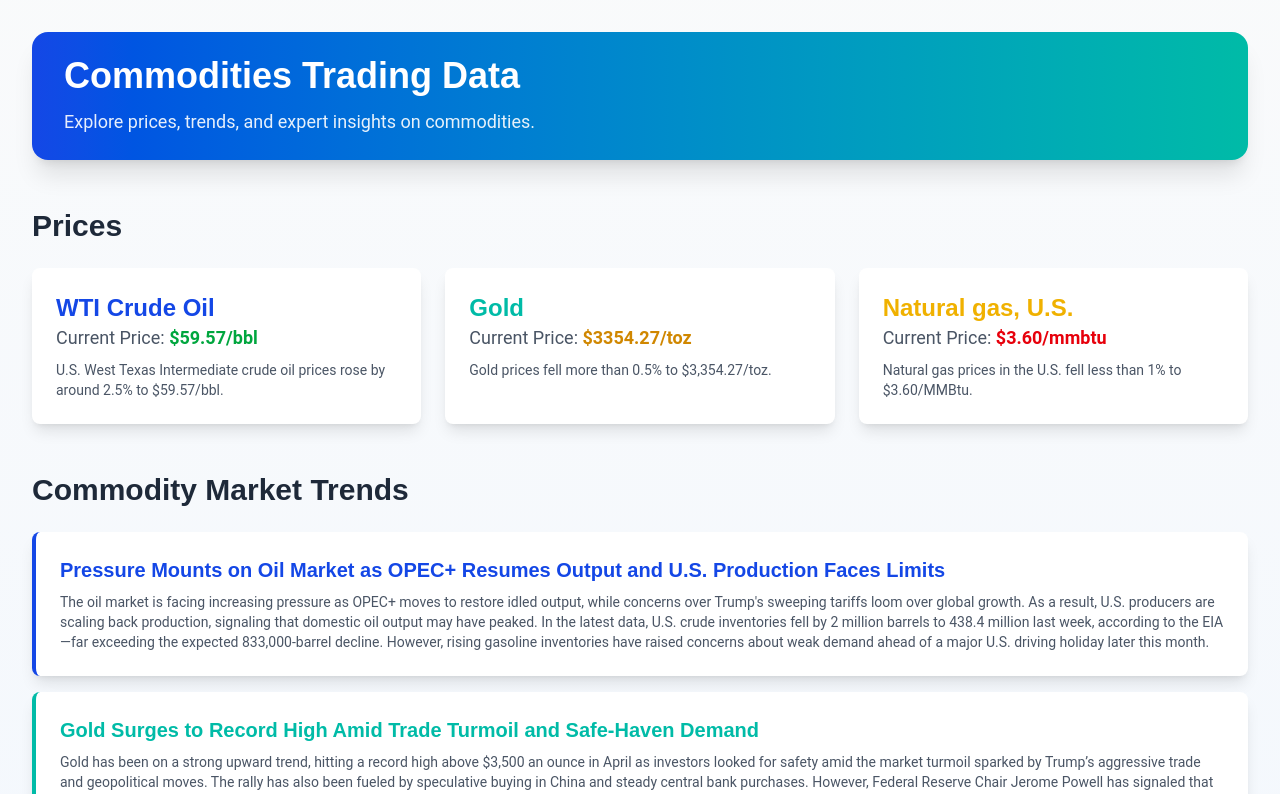
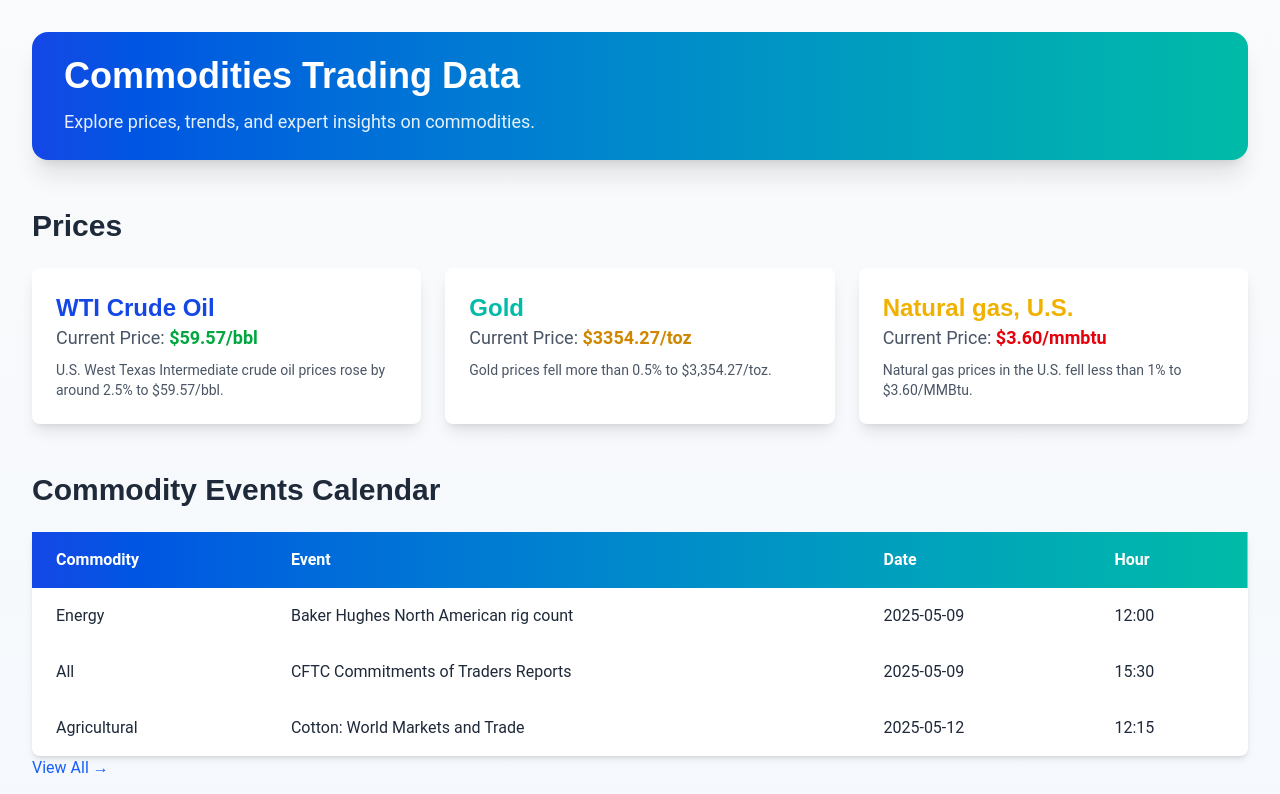
Before and after one commit to 1409-2542/Commodities-Trading-Data, a Next.js app: page / in a window 1280 px wide. Shown: the top 794 px of the page. Built offline with nearby package versions, Linux system fonts and the light colour scheme.

Commit message:
added calendar, added it to homepage, improved yearly data page

```diff
--- /dev/null
+++ b/app/calendar/page.tsx
@@ -0,0 +1,13 @@
+import calendar from '../../data/calendar'
+import CalendarPage from '../../components/CalendarPage'
+
+export default function Calendar() {
+  return (
+    <section>
+      <div>
+        <CalendarPage data={calendar}/>
+      </div>
+      <p>Stay informed about important upcoming reports and releases that impact commodity markets.</p>
+    </section>
+  );
+}
--- a/app/page.tsx
+++ b/app/page.tsx
@@ -2,10 +2,12 @@
 import liveprices from '../data/liveprices'
 import commodities from '../data/commodities'
 import marketTrends from '../data/markettrends'
+import calendar from '../data/calendar'
 
 import LiveMarketPrices from '../components/LiveMarketPrices'
 import CommodityTable from '../components/CommodityTable'
 import MarketTrends from '../components/MarketTrends'
+import CalendarPage from '../components/CalendarPage'
 
 export default function HomePage() {
   return (
@@ -14,10 +16,14 @@
         <LiveMarketPrices data={liveprices} />
       </div>
       <div>
+        <CalendarPage data={calendar.slice(0, 3)} />
+        <Link href="/calendar" className="text-blue-600 hover:underline">View All →</Link>
+      </div>
+      <div>
         <MarketTrends data={marketTrends} />
       </div>
       <div>
-        <CommodityTable data={commodities} />
+        <CommodityTable data={commodities}/>
       </div>
       <div>
       <Link href="/yearly-data" className="text-3xl font-bold text-gray-800 hover:text-blue-800">View Yearly Commodity Prices &#62;</Link>
--- /dev/null
+++ b/components/CalendarPage.js
@@ -0,0 +1,29 @@
+"use client"
+
+export default function Calendar({ data }) {
+  return (
+    <section className="space-y-6 mt-12">
+      <h2 className="text-3xl font-bold text-gray-800">Commodity Events Calendar</h2>
+        <table className="table-auto w-full bg-white rounded-lg shadow-md mt-6">
+          <thead className="bg-gradient-to-r from-blue-700 to-teal-500 text-white">
+            <tr>
+              <th className="px-6 py-4 text-left">Commodity</th>
+              <th className="px-6 py-4 text-left">Event</th>
+              <th className="px-6 py-4 text-left">Date</th>
+              <th className="px-6 py-4 text-left">Hour</th>
+            </tr>
+          </thead>
+          <tbody>
+            {data.map((event, index) => (
+              <tr key={index} className="hover:bg-gray-100">
+                <td className="px-6 py-4">{event.commodity}</td>
+                <td className="px-6 py-4">{event.event}</td>
+                <td className="px-6 py-4">{event.date}</td>
+                <td className="px-6 py-4">{event.hour}</td>
+              </tr>
+            ))}
+          </tbody>
+        </table>
+    </section>
+  );
+}
--- a/components/YearlyCommodityTable.js
+++ b/components/YearlyCommodityTable.js
@@ -2,7 +2,7 @@
 
 export default function YearlyCommodityTable({ data }) {
   return (
-    <section>
+    <section className="space-y-6 mt-12">
       <h2 className="text-3xl font-bold text-gray-800">Commodity Prices Table</h2>
         <table className="table-auto w-full bg-white rounded-lg shadow-xl mt-6">
           <thead className="bg-gradient-to-r from-blue-700 to-teal-500 text-white">
--- /dev/null
+++ b/data/calendar.js
@@ -0,0 +1,78 @@
+const commodityEvents = [
+  { commodity: "Energy", date: "2025-05-09", hour: "12:00", event: "Baker Hughes North American rig count" },
+  { commodity: "All", date: "2025-05-09", hour: "15:30", event: "CFTC Commitments of Traders Reports" },
+  { commodity: "Agricultural", date: "2025-05-12", hour: "12:15", event: "Cotton: World Markets and Trade" },
+  { commodity: "Agricultural", date: "2025-05-12", hour: "12:15", event: "Grains: World Markets and Trade" },
+  { commodity: "Agricultural", date: "2025-05-12", hour: "12:15", event: "Oilseeds: World Markets and Trade" },
+  { commodity: "Agricultural", date: "2025-05-12", hour: "12:15", event: "World Agricultural Production" },
+  { commodity: "Agricultural", date: "2025-05-12", hour: "", event: "Crop production" },
+  { commodity: "Agricultural", date: "2025-05-12", hour: "12:00", event: "WASDE Report" },
+  { commodity: "Energy", date: "2025-05-13", hour: "16:30", event: "API Weekly Statistical Bulletin" },
+  { commodity: "Palm Oil", date: "2025-05-13", hour: "", event: "MPOB Supply & Demand" },
+  { commodity: "Palm Oil", date: "2025-05-13", hour: "", event: "SPPOMA Malaysia Production" },
+  { commodity: "Energy", date: "2025-05-14", hour: "10:30", event: "EIA Weekly Petroleum Status Report" },
+  { commodity: "Energy", date: "2025-05-14", hour: "", event: "OPEC Monthly Oil Market Report" },
+  { commodity: "Energy", date: "2025-05-15", hour: "10:30", event: "EIA Weekly Natural Gas Storage Report" },
+  { commodity: "Agricultural", date: "2025-05-15", hour: "08:30", event: "Weekly Export Sales" },
+  { commodity: "Energy", date: "2025-05-15", hour: "10:00", event: "IEA Oil Market Report (OMR)" },
+  { commodity: "Agricultural", date: "2025-05-15", hour: "12:00", event: "NOPA Report" },
+  { commodity: "Palm Oil", date: "2025-05-15", hour: "", event: "ITS Indonesia palm oil export data from cargo surveyor ITS" },
+  { commodity: "Energy", date: "2025-05-16", hour: "12:00", event: "Baker Hughes North American rig count" },
+  { commodity: "All", date: "2025-05-16", hour: "15:30", event: "CFTC Commitments of Traders Reports" },
+  { commodity: "Palm Oil", date: "2025-05-16", hour: "", event: "CPO Futures Benchmark Switch" },
+  { commodity: "Palm Oil", date: "2025-05-16", hour: "", event: "SEA India vegetable oil import" },
+  { commodity: "Palm Oil", date: "2025-05-16", hour: "", event: "SPPOMA Malaysia Production" },
+  { commodity: "Energy", date: "2025-05-20", hour: "16:30", event: "API Weekly Statistical Bulletin" },
+  { commodity: "Energy", date: "2025-05-21", hour: "10:30", event: "EIA Weekly Petroleum Status Report" },
+  { commodity: "Palm Oil", date: "2025-05-21", hour: "", event: "SPPOMA Malaysia Production" },
+  { commodity: "Energy", date: "2025-05-22", hour: "10:30", event: "EIA Weekly Natural Gas Storage Report" },
+  { commodity: "Agricultural", date: "2025-05-22", hour: "15:00", event: "Sugar: World Markets and Trade" },
+  { commodity: "Agricultural", date: "2025-05-22", hour: "08:30", event: "Weekly Export Sales" },
+  { commodity: "Energy", date: "2025-05-23", hour: "12:00", event: "Baker Hughes North American rig count" },
+  { commodity: "All", date: "2025-05-23", hour: "15:30", event: "CFTC Commitments of Traders Reports" },
+  { commodity: "Agricultural", date: "2025-05-23", hour: "", event: "Cattle on Feed" },
+  { commodity: "Palm Oil", date: "2025-05-26", hour: "", event: "MPOA Malaysia CPO Production" },
+  { commodity: "Palm Oil", date: "2025-05-26", hour: "", event: "SPPOMA Malaysia Production" },
+  { commodity: "Energy", date: "2025-05-28", hour: "16:30", event: "API Weekly Statistical Bulletin" },
+  { commodity: "Energy", date: "2025-05-29", hour: "10:30", event: "EIA Weekly Natural Gas Storage Report" },
+  { commodity: "Energy", date: "2025-05-29", hour: "12:00", event: "EIA Weekly Petroleum Status Report" },
+  { commodity: "Agricultural", date: "2025-05-29", hour: "15:00", event: "Quarterly Agricultural Trade Forecast" },
+  { commodity: "Energy", date: "2025-05-30", hour: "12:00", event: "Baker Hughes North American rig count" },
+  { commodity: "All", date: "2025-05-30", hour: "15:30", event: "CFTC Commitments of Traders Reports" },
+  { commodity: "Agricultural", date: "2025-05-30", hour: "08:30", event: "Weekly Export Sales" },
+  { commodity: "Agricultural", date: "2025-05-30", hour: "", event: "Agricultural prices" },
+  { commodity: "Energy", date: "2025-06-03", hour: "16:30", event: "API Weekly Statistical Bulletin" },
+  { commodity: "Palm Oil", date: "2025-06-03", hour: "", event: "SPPOMA Malaysia Production" },
+  { commodity: "Energy", date: "2025-06-04", hour: "10:30", event: "EIA Weekly Petroleum Status Report" },
+  { commodity: "Energy", date: "2025-06-05", hour: "10:30", event: "EIA Weekly Natural Gas Storage Report" },
+  { commodity: "Agricultural", date: "2025-06-05", hour: "08:30", event: "Weekly Export Sales" },
+  { commodity: "Palm Oil", date: "2025-06-05", hour: "", event: "GAPKI Indonesia supply & demand" },
+  { commodity: "Energy", date: "2025-06-06", hour: "12:00", event: "Baker Hughes International Rig Counts" },
+  { commodity: "Energy", date: "2025-06-06", hour: "12:00", event: "Baker Hughes North American rig count" },
+  { commodity: "All", date: "2025-06-06", hour: "15:30", event: "CFTC Commitments of Traders Reports" },
+  { commodity: "Palm Oil", date: "2025-06-06", hour: "", event: "MPOA Malaysia CPO Production" },
+  { commodity: "Palm Oil", date: "2025-06-06", hour: "", event: "SPPOMA Malaysia Production" },
+  { commodity: "Energy", date: "2025-06-10", hour: "16:30", event: "API Weekly Statistical Bulletin" },
+  { commodity: "Energy", date: "2025-06-10", hour: "12:00", event: "EIA Short-Term Energy Outlook (STEO)" },
+  { commodity: "Palm Oil", date: "2025-06-10", hour: "", event: "MPOB Supply & Demand" },
+  { commodity: "Energy", date: "2025-06-11", hour: "10:30", event: "EIA Weekly Petroleum Status Report" },
+  { commodity: "Palm Oil", date: "2025-06-11", hour: "", event: "SPPOMA Malaysia Production" },
+  { commodity: "Energy", date: "2025-06-12", hour: "10:30", event: "EIA Weekly Natural Gas Storage Report" },
+  { commodity: "Agricultural", date: "2025-06-12", hour: "12:15", event: "Cotton: World Markets and Trade" },
+  { commodity: "Agricultural", date: "2025-06-12", hour: "12:15", event: "Grains: World Markets and Trade" },
+  { commodity: "Agricultural", date: "2025-06-12", hour: "12:15", event: "Oilseeds: World Markets and Trade" },
+  { commodity: "Agricultural", date: "2025-06-12", hour: "08:30", event: "Weekly Export Sales" },
+  { commodity: "Agricultural", date: "2025-06-12", hour: "12:15", event: "World Agricultural Production" },
+  { commodity: "Agricultural", date: "2025-06-12", hour: "", event: "Crop production" },
+  { commodity: "Agricultural", date: "2025-06-12", hour: "12:00", event: "WASDE Report" },
+  { commodity: "Energy", date: "2025-06-13", hour: "12:00", event: "Baker Hughes North American rig count" },
+  { commodity: "All", date: "2025-06-13", hour: "15:30", event: "CFTC Commitments of Traders Reports" },
+  { commodity: "Palm Oil", date: "2025-06-13", hour: "", event: "SEA India vegetable oil import" },
+  { commodity: "Agricultural", date: "2025-06-16", hour: "12:00", event: "NOPA Report" },
+  { commodity: "Energy", date: "2025-06-16", hour: "", event: "OPEC Monthly Oil Market Report" },
+  { commodity: "Palm Oil", date: "2025-06-16", hour: "", event: "CPO Futures Benchmark Switch" },
+  { commodity: "Palm Oil", date: "2025-06-16", hour: "", event: "ITS Indonesia palm oil export data from cargo surveyor ITS" },
+  { commodity: "Palm Oil", date: "2025-06-16", hour: "", event: "SPPOMA Malaysia Production" }
+];
+
+export default commodityEvents;
```
